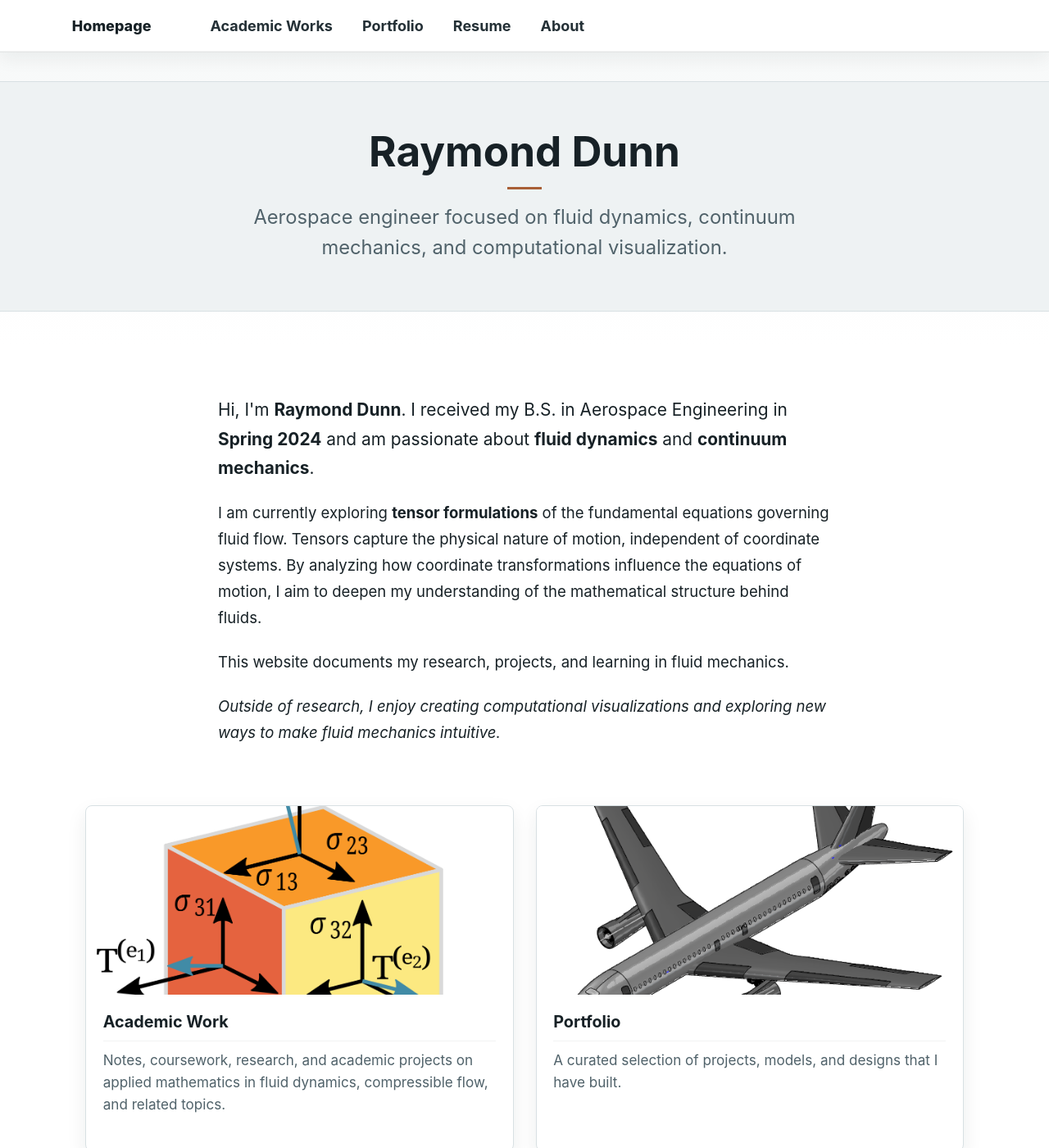
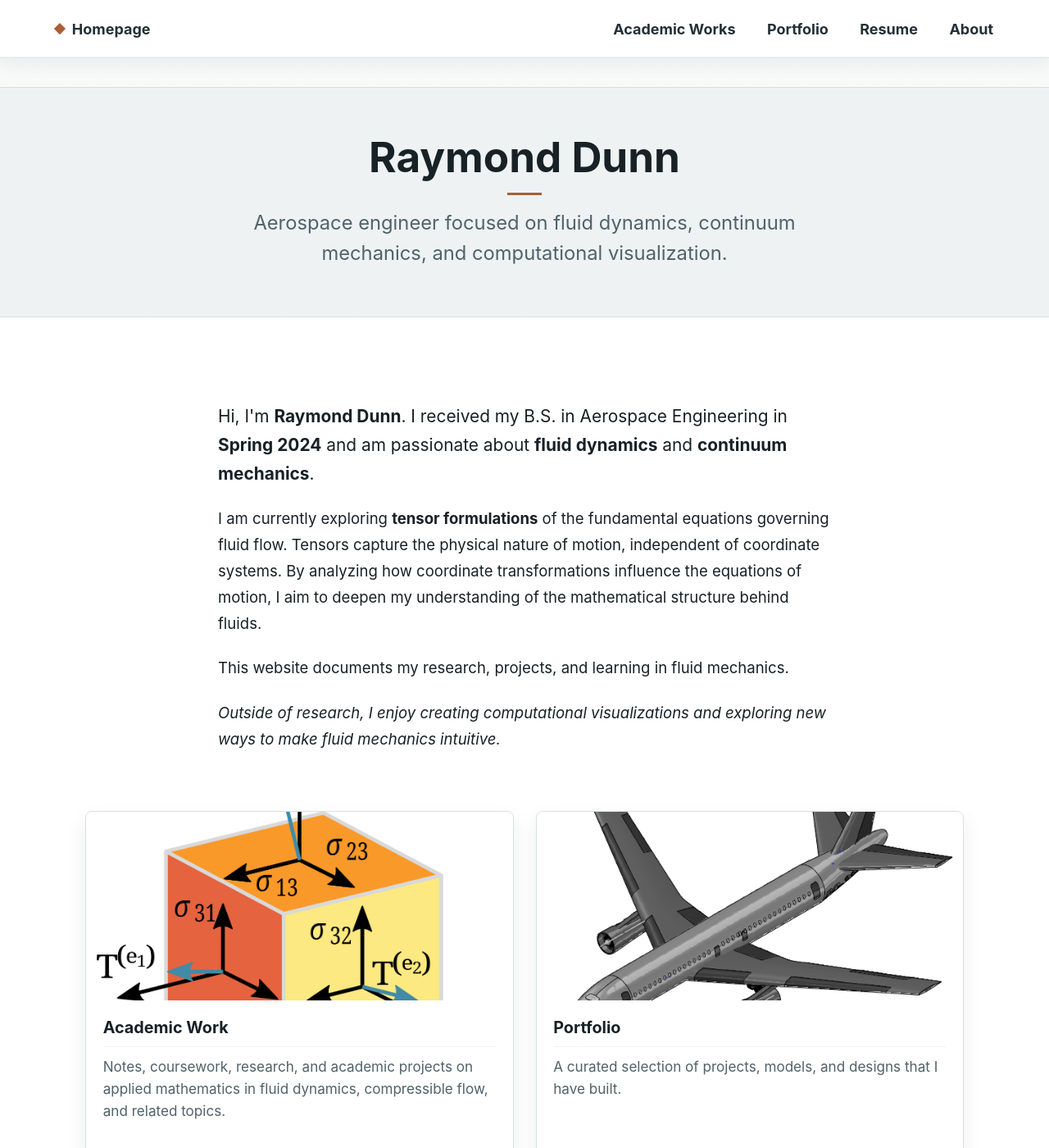
Before and after one commit to Raymond-gif/Raymond-gif.github.io, a Jekyll site: the page built from _pages/about.md, in a window 1280 px wide and 1400 px high. Shown: the whole window at 82% size. Built offline with Jekyll 4.4.1, drawn with Linux system fonts in a browser that asks for light colours; a script that is not in the unit is left out.

Commit message:
navigation changes

```diff
--- a/_includes/masthead.html
+++ b/_includes/masthead.html
@@ -3,20 +3,37 @@
 <div class="masthead">
   <div class="masthead__inner-wrap">
     <div class="masthead__menu">
-      <nav id="site-nav" class="greedy-nav">
-        <button><div class="navicon"></div></button>
-        <ul class="visible-links">
-          <li class="masthead__menu-item masthead__menu-item--lg persist"><a href="{{ base_path }}/">Homepage</a></li>
+      <nav class="rd-site-nav" aria-label="Primary navigation">
+        <a class="rd-site-nav__home" href="{{ base_path }}/">Homepage</a>
+
+        <ul class="rd-site-nav__links">
           {% for link in site.data.navigation.main %}
             {% if link.url contains 'http' %}
               {% assign domain = '' %}
             {% else %}
               {% assign domain = base_path %}
             {% endif %}
-            <li class="masthead__menu-item"><a href="{{ domain }}{{ link.url }}">{{ link.title }}</a></li>
+            <li><a href="{{ domain }}{{ link.url }}">{{ link.title }}</a></li>
           {% endfor %}
         </ul>
-        <ul class="hidden-links hidden"></ul>
+
+        <details class="rd-site-nav__menu">
+          <summary>
+            <span class="navicon" aria-hidden="true"></span>
+            <span class="sr-only rd-site-nav__menu-label--open">Open navigation</span>
+            <span class="sr-only rd-site-nav__menu-label--close">Close navigation</span>
+          </summary>
+          <ul>
+            {% for link in site.data.navigation.main %}
+              {% if link.url contains 'http' %}
+                {% assign domain = '' %}
+              {% else %}
+                {% assign domain = base_path %}
+              {% endif %}
+              <li><a href="{{ domain }}{{ link.url }}">{{ link.title }}</a></li>
+            {% endfor %}
+          </ul>
+        </details>
       </nav>
     </div>
   </div>
--- a/_sass/custom.scss
+++ b/_sass/custom.scss
@@ -15,6 +15,8 @@
 
 html {
   scroll-behavior: smooth;
+  overflow-x: hidden;
+  overflow-x: clip;
 }
 
 html[data-theme="dark"] {
@@ -22,6 +24,9 @@ html[data-theme="dark"] {
 }
 
 body {
+  max-width: 100%;
+  overflow-x: hidden;
+  overflow-x: clip;
   color: var(--rd-ink);
   background:
     linear-gradient(180deg, #f6f8f8 0, #ffffff 420px),
@@ -41,25 +46,32 @@ body {
   max-width: 1180px;
 }
 
-.greedy-nav {
-  background: transparent;
+.rd-site-nav {
+  position: relative;
+  display: flex;
+  align-items: center;
+  width: 100%;
+  min-height: 44px;
+  gap: 2rem;
 }
 
-.greedy-nav a {
+.rd-site-nav a {
   color: var(--rd-graphite);
   font-weight: 700;
   letter-spacing: 0;
   text-decoration: none;
 }
 
-.masthead__menu-item--lg a {
+.rd-site-nav__home {
   position: relative;
-  padding-left: 1.1rem;
+  margin-right: auto;
+  padding: 0.55rem 0 0.55rem 1.1rem;
   color: var(--rd-ink);
   font-weight: 800;
+  white-space: nowrap;
 }
 
-.masthead__menu-item--lg a::before {
+.rd-site-nav__home::before {
   content: "";
   position: absolute;
   top: 50%;
@@ -70,16 +82,123 @@ body {
   transform: translateY(-50%) rotate(45deg);
 }
 
-.greedy-nav .visible-links a::before {
+.rd-site-nav__links {
+  display: flex;
+  align-items: center;
+  gap: clamp(1.25rem, 3vw, 2.4rem);
+  margin: 0;
+  padding: 0;
+  list-style: none;
+}
+
+.rd-site-nav__links a {
+  position: relative;
+  display: block;
+  padding: 0.7rem 0;
+  white-space: nowrap;
+}
+
+.rd-site-nav__links a::after {
+  content: "";
+  position: absolute;
+  right: 0;
+  bottom: 0.3rem;
+  left: 0;
+  height: 2px;
+  background: var(--rd-copper);
+  transform: scaleX(0);
+  transform-origin: center;
+  transition: transform 160ms ease;
+}
+
+.rd-site-nav a:hover,
+.rd-site-nav a:focus-visible {
+  color: var(--rd-copper);
+}
+
+.rd-site-nav__links a:hover::after,
+.rd-site-nav__links a:focus-visible::after {
+  transform: scaleX(1);
+}
+
+.rd-site-nav__menu {
   display: none;
 }
 
-.greedy-nav .visible-links a:hover {
-  color: var(--rd-copper);
+.rd-site-nav__menu summary {
+  display: grid;
+  width: 44px;
+  height: 44px;
+  padding: 0;
+  place-items: center;
+  color: #fff;
+  background: var(--rd-graphite);
+  border-radius: 4px;
+  cursor: pointer;
+  list-style: none;
 }
 
-.greedy-nav button {
-  background: var(--rd-graphite);
+.rd-site-nav__menu summary::-webkit-details-marker {
+  display: none;
+}
+
+.rd-site-nav__menu summary:focus-visible {
+  outline: 3px solid rgba(168, 95, 54, 0.34);
+  outline-offset: 3px;
+}
+
+.rd-site-nav__menu-label--close,
+.rd-site-nav__menu[open] .rd-site-nav__menu-label--open {
+  display: none;
+}
+
+.rd-site-nav__menu[open] .rd-site-nav__menu-label--close {
+  display: inline;
+}
+
+.rd-site-nav__menu .navicon,
+.rd-site-nav__menu .navicon::before,
+.rd-site-nav__menu .navicon::after {
+  background: #fff;
+}
+
+.rd-site-nav__menu[open] .navicon {
+  background: transparent;
+}
+
+.rd-site-nav__menu[open] .navicon::before {
+  transform: rotate(45deg);
+}
+
+.rd-site-nav__menu[open] .navicon::after {
+  transform: rotate(-45deg);
+}
+
+.rd-site-nav__menu ul {
+  position: absolute;
+  top: calc(100% + 0.65rem);
+  right: 0;
+  z-index: 30;
+  min-width: 220px;
+  margin: 0;
+  padding: 0.45rem;
+  background: var(--rd-surface);
+  border: 1px solid var(--rd-line);
+  border-radius: 5px;
+  box-shadow: 0 16px 34px rgba(23, 33, 38, 0.16);
+  list-style: none;
+}
+
+.rd-site-nav__menu a {
+  display: block;
+  padding: 0.75rem 0.85rem;
+  border-radius: 3px;
+}
+
+.rd-site-nav__menu a:hover,
+.rd-site-nav__menu a:focus-visible {
+  color: var(--rd-ink);
+  background: var(--rd-panel);
 }
 
 /* Shared hero system */
@@ -704,15 +823,53 @@ body {
 }
 
 .rd-article-content {
+  width: 100%;
   min-width: 0;
+  max-width: 100%;
 }
 
 .rd-article-shell .page__content,
 .page__hero--overlay + #main .splash .page__content {
+  width: 100%;
+  min-width: 0;
   max-width: 860px;
   margin: 0;
   padding: clamp(1.5rem, 4vw, 3rem) 0;
   color: var(--rd-ink);
+}
+
+.rd-article-shell .page__content > * {
+  min-width: 0;
+  max-width: 100%;
+}
+
+.rd-article-shell .page__content mjx-container[display="true"],
+.rd-article-shell .page__content .MathJax_Display,
+.rd-article-shell .page__content pre,
+.rd-article-shell .page__content table,
+.rd-article-shell .page__content .highlight,
+.rd-article-shell .page__content .equation-box,
+.rd-article-shell .page__content .formula-box,
+.rd-article-shell .page__content .custom-collapse .collapse-content {
+  display: block;
+  width: 100%;
+  max-width: 100%;
+  overflow-x: auto;
+  overflow-y: hidden;
+  -webkit-overflow-scrolling: touch;
+}
+
+.rd-article-shell .page__content img,
+.rd-article-shell .page__content video,
+.rd-article-shell .page__content canvas,
+.rd-article-shell .page__content svg,
+.rd-article-shell .page__content iframe {
+  max-width: 100%;
+}
+
+.rd-article-shell .page__content img,
+.rd-article-shell .page__content video {
+  height: auto;
 }
 
 .page__hero--overlay + #main .splash:not(.rd-article-shell) .page__content {
@@ -1002,6 +1159,25 @@ body {
 
 /* Responsive */
 
+@media (max-width: 760px) {
+  .masthead__inner-wrap {
+    padding: 0.45rem 0.8rem;
+  }
+
+  .rd-site-nav {
+    gap: 0.75rem;
+  }
+
+  .rd-site-nav__links {
+    display: none;
+  }
+
+  .rd-site-nav__menu {
+    display: block;
+    margin-left: auto;
+  }
+}
+
 @media (max-width: 980px) {
   .rd-article-shell {
     grid-template-columns: 1fr;
```
